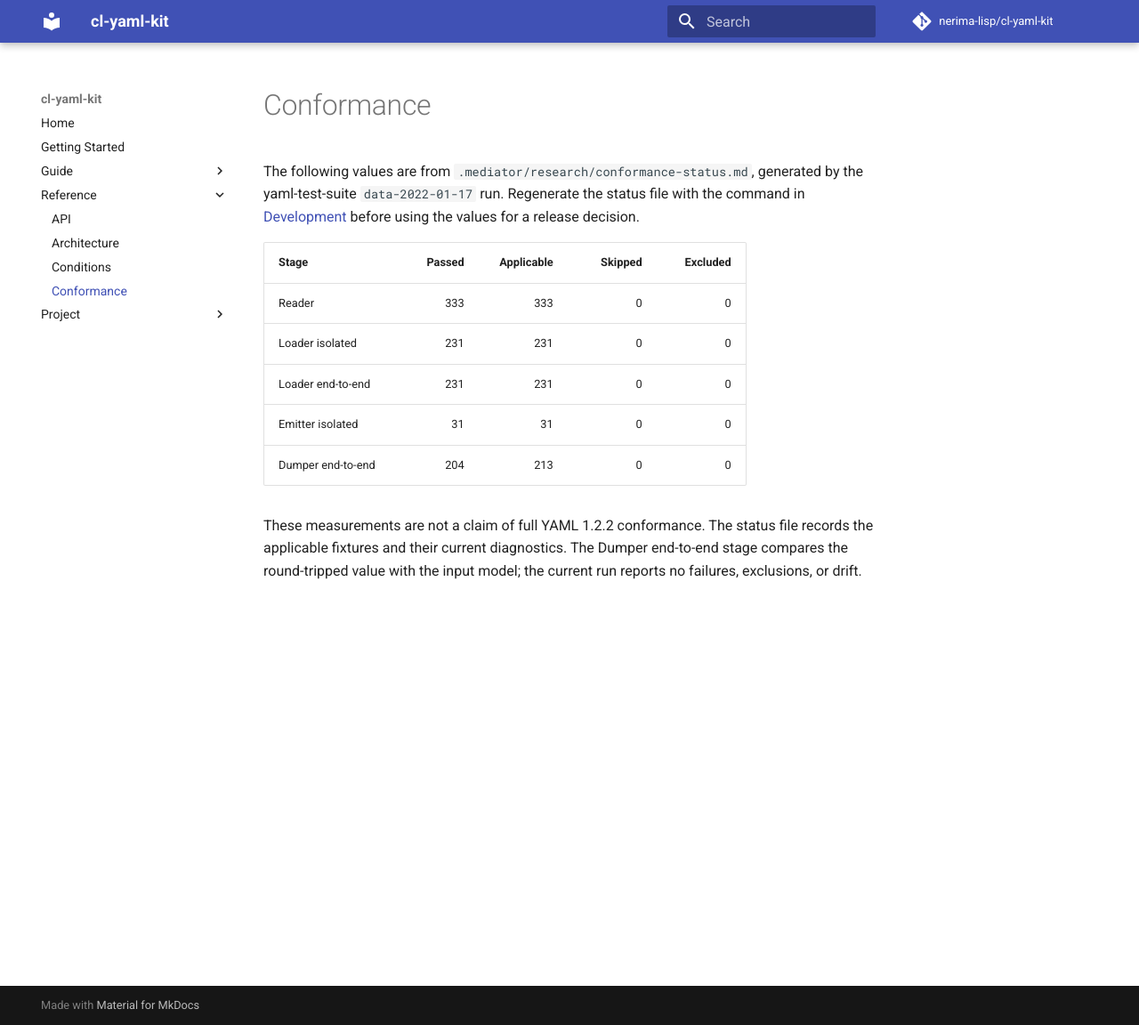
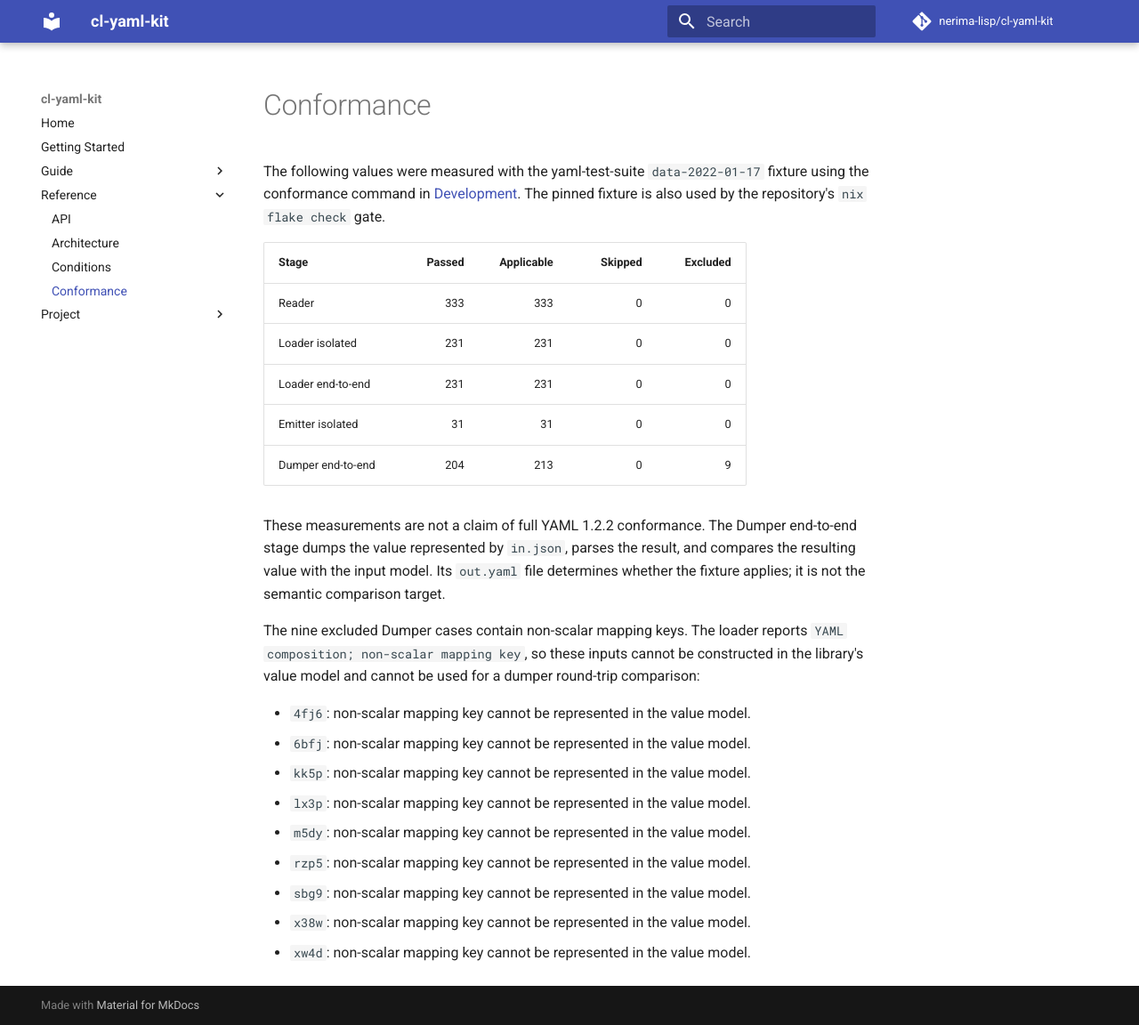
Before and after one commit to nerima-lisp/cl-yaml-kit, an MkDocs documentation site: the page built from docs/src/reference/conformance.md, in a window 1280 px wide and 1152 px high. Shown: the whole window at 89% size. Built offline with MkDocs 1.6.1 and Material for MkDocs 9.7.7, drawn with Linux system fonts in a browser that asks for light colours; comment, search, counter and statistics services are not loaded.

Commit message:
docs(conformance): publish measured fixture source and exclusions

```diff
--- a/docs/src/reference/conformance.md
+++ b/docs/src/reference/conformance.md
@@ -1,9 +1,9 @@
 # Conformance
 
-The following values are from `.mediator/research/conformance-status.md`,
-generated by the yaml-test-suite `data-2022-01-17` run. Regenerate the status
-file with the command in [Development](../project/development.md) before using
-the values for a release decision.
+The following values were measured with the yaml-test-suite
+`data-2022-01-17` fixture using the conformance command in
+[Development](../project/development.md). The pinned fixture is also used by
+the repository's `nix flake check` gate.
 
 | Stage | Passed | Applicable | Skipped | Excluded |
 | --- | ---: | ---: | ---: | ---: |
@@ -11,9 +11,25 @@ the values for a release decision.
 | Loader isolated | 231 | 231 | 0 | 0 |
 | Loader end-to-end | 231 | 231 | 0 | 0 |
 | Emitter isolated | 31 | 31 | 0 | 0 |
-| Dumper end-to-end | 204 | 213 | 0 | 0 |
+| Dumper end-to-end | 204 | 213 | 0 | 9 |
 
-These measurements are not a claim of full YAML 1.2.2 conformance. The status
-file records the applicable fixtures and their current diagnostics. The
-Dumper end-to-end stage compares the round-tripped value with the input model;
-the current run reports no failures, exclusions, or drift.
+These measurements are not a claim of full YAML 1.2.2 conformance. The
+Dumper end-to-end stage dumps the value represented by `in.json`, parses the
+result, and compares the resulting value with the input model. Its `out.yaml`
+file determines whether the fixture applies; it is not the semantic comparison
+target.
+
+The nine excluded Dumper cases contain non-scalar mapping keys. The loader
+reports `YAML composition; non-scalar mapping key`, so these inputs cannot be
+constructed in the library's value model and cannot be used for a dumper
+round-trip comparison:
+
+- `4fj6`: non-scalar mapping key cannot be represented in the value model.
+- `6bfj`: non-scalar mapping key cannot be represented in the value model.
+- `kk5p`: non-scalar mapping key cannot be represented in the value model.
+- `lx3p`: non-scalar mapping key cannot be represented in the value model.
+- `m5dy`: non-scalar mapping key cannot be represented in the value model.
+- `rzp5`: non-scalar mapping key cannot be represented in the value model.
+- `sbg9`: non-scalar mapping key cannot be represented in the value model.
+- `x38w`: non-scalar mapping key cannot be represented in the value model.
+- `xw4d`: non-scalar mapping key cannot be represented in the value model.
```
